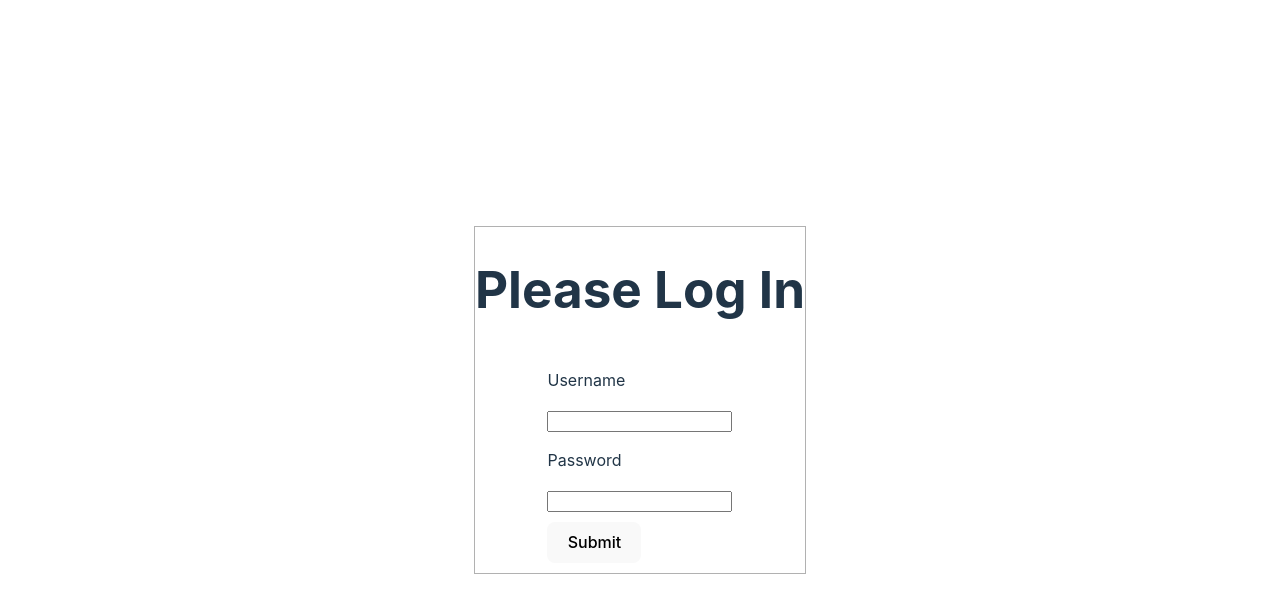
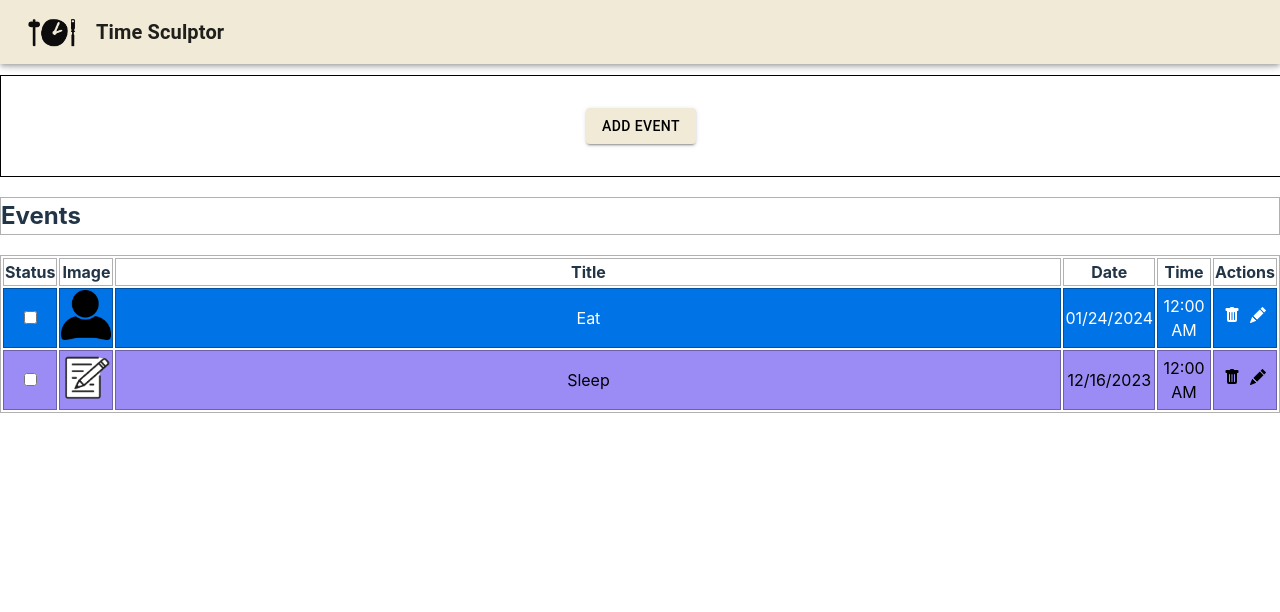
Before and after one commit to nickw409/TimeSculptor, a React (Vite) app in the folder TimeSculptor/: page / in a window 1280 px wide. Shown: the top 612 px of the page. Built offline with nearby package versions, Linux system fonts and the light colour scheme.

Commit message:
fixed edit date/time bug

```diff
--- a/TimeSculptor/src/App.jsx
+++ b/TimeSculptor/src/App.jsx
@@ -32,7 +32,7 @@ function App() {
   // this useState dynamically updates our list of events
   // when a new event is added
   const [events, setEvents] = useState(initialEvents);
-  const [loggedIn, setLoggedIn] = useState(false);
+  const [loggedIn, setLoggedIn] = useState(true);
 
   const handleDeleteEvent = (targetId) => {
     setEvents(events.filter(event => event.id !== targetId));
--- a/TimeSculptor/src/components/events.jsx
+++ b/TimeSculptor/src/components/events.jsx
@@ -4,6 +4,7 @@ import {BsFillTrashFill, BsFillPencilFill} from "react-icons/bs";
 import EditDialog from './edit_dialog';
 import DeleteWarning from './delete_warning';
 import { useState } from 'react';
+import dayjs from 'dayjs';
 
 function getTextColor(hexColor) {
     const colorMap = {
@@ -57,8 +58,8 @@ export default function EventTable( {events, deleteEvent, editEvent } ) {
                             <td className='statusCol'><input type="checkbox" /></td>
                             <td className='imageCol'><img src={event.icon} alt={event.id}/></td>
                             <td>{event.title}</td>
-                            <td className='dateCol'>{event.dateAndTime.format('L')}</td>
-                            <td className='timeCol'>{event.dateAndTime.format('LT')}</td>
+                            <td className='dateCol'>{dayjs(event.dateAndTime).format('L')}</td>
+                            <td className='timeCol'>{dayjs(event.dateAndTime).format('LT')}</td>
                             <td className='actionCol'>
                                 <BsFillTrashFill className="actionButton" onClick={() => {
                                     setDeleteWarningOpen(true)
```
